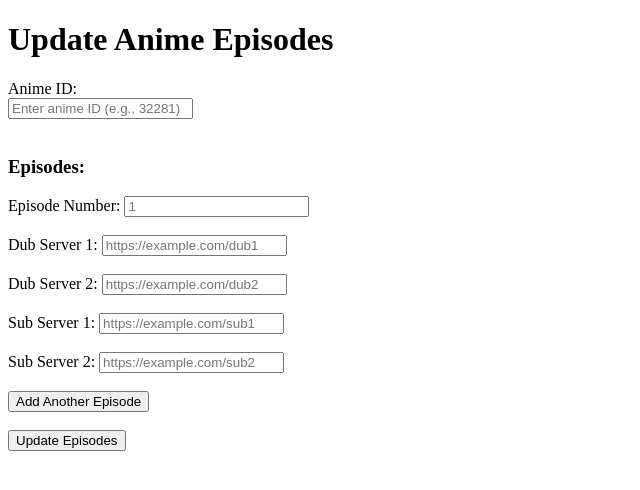
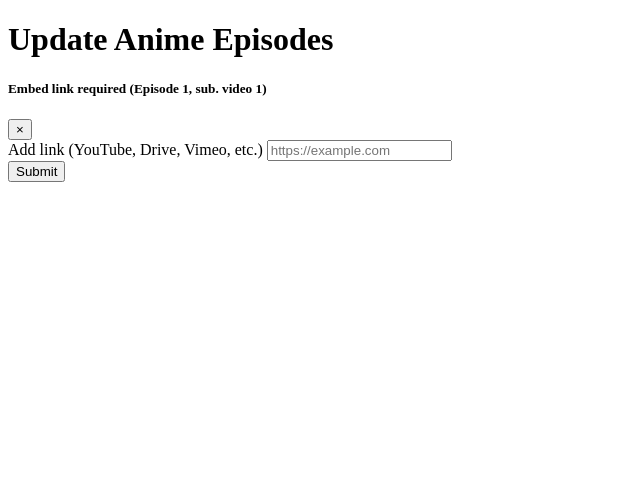
Before and after one commit to animeroman/RomanAPI, a Flask app: page / in a window 1280 px wide. Shown: the top 490 px of the page, without its empty margins (0-640 px from the left). Run offline with Flask 3, Linux system fonts and the light colour scheme; parts of the project's set-up code (start-up, migrations or seed data) failed here and were passed over.

Commit message:
Updating index.html and app.py as modal sender

```diff
--- a/app.py
+++ b/app.py
@@ -1,6 +1,7 @@
 from flask import Flask, jsonify, request, render_template
 from flask_cors import CORS
 import json
+from functools import wraps  # Import wraps to preserve original function names
 
 app = Flask(__name__)
 # Enable CORS with specific origins
@@ -10,19 +11,38 @@
 with open('export.json', 'r') as f:
     data = json.load(f)
 
+# Define the API key
+API_KEY = "SkYCKXd3lZwgW7SDZZBcQOkHoCw4ggczeGFAmtbdUeJFTMWua3KYW9RDw36Esppx1c6Kp6wfy0fTh1YdvUTMF5faEyurPItvRwUKrkiZtT8DMO33yiHEppNcusg85dYC"
+
+def require_api_key(f):
+    """
+    Decorator to require an API key for a route.
+    """
+    @wraps(f)  # Use wraps to preserve the original function's name
+    def decorated_function(*args, **kwargs):
+        # Retrieve the Authorization header
+        api_key = request.headers.get("Authorization")
+        print("Received API Key:", api_key)  # Debugging: Log received API key
+        if not api_key or api_key != f"Bearer {API_KEY}":
+            return jsonify({"error": "Unauthorized access, invalid API key"}), 403
+        return f(*args, **kwargs)
+    return decorated_function
+
 @app.route('/')
 def home():
     return render_template('index.html')
 
 @app.route('/api/anime', methods=['GET'])
 def get_anime():
+    print("Headers received for /api/anime:", request.headers)  # Debugging: Log headers
     return jsonify(data)
 
 @app.route('/api/anime', methods=['POST'])
+@require_api_key
 def add_anime():
     try:
         new_entry = request.json
-        print("Received data:", new_entry)  # Debugging log
+        print("Received data for POST /api/anime:", new_entry)  # Debugging log
 
         if not new_entry or 'id' not in new_entry or 'animeEnglish' not in new_entry:
             return jsonify({"error": "Invalid data"}), 400
@@ -40,14 +60,15 @@
 
         return jsonify({"message": "Anime added successfully!"}), 201
     except Exception as e:
-        print("Error:", e)  # Debugging log
+        print("Error in POST /api/anime:", e)  # Debugging log
         return jsonify({"error": str(e)}), 500
 
 @app.route('/api/anime/update', methods=['PUT'])
+@require_api_key
 def update_anime():
     try:
         update_data = request.json
-        print("Received update data:", update_data)  # Debugging log
+        print("Received data for PUT /api/anime/update:", update_data)  # Debugging log
 
         # Validate the incoming data
         if not update_data or 'id' not in update_data or 'episodes' not in update_data:
@@ -77,7 +98,7 @@
             if existing_episode:
                 # Update existing episode
                 for key, value in new_episode.items():
-                    if value is not None:  # Only update non-None fields
+                    if value is not None:
                         existing_episode[key] = value
             else:
                 # Add new episode
@@ -93,7 +114,7 @@
         return jsonify({"message": "Episodes updated successfully!"}), 200
 
     except Exception as e:
-        print("Error:", e)  # Debugging log
+        print("Error in PUT /api/anime/update:", e)  # Debugging log
         return jsonify({"error": str(e)}), 500
 
 
--- a/templates/index.html
+++ b/templates/index.html
@@ -7,108 +7,97 @@
   </head>
   <body>
     <h1>Update Anime Episodes</h1>
-    <form id="updateForm">
-      <label for="id">Anime ID:</label><br />
-      <input
-        type="text"
-        id="id"
-        name="id"
-        placeholder="Enter anime ID (e.g., 32281)"
-        required
-      /><br /><br />
-
-      <h3>Episodes:</h3>
-      <div id="episodes">
-        <div class="episode">
-          <label for="episodeNumber">Episode Number:</label>
-          <input
-            type="text"
-            class="episodeNumber"
-            placeholder="1"
-            required
-          /><br /><br />
-          <label for="dubServer1">Dub Server 1:</label>
-          <input
-            type="url"
-            class="dubServer1"
-            placeholder="https://example.com/dub1"
-          /><br /><br />
-          <label for="dubServer2">Dub Server 2:</label>
-          <input
-            type="url"
-            class="dubServer2"
-            placeholder="https://example.com/dub2"
-          /><br /><br />
-          <label for="subServer1">Sub Server 1:</label>
-          <input
-            type="url"
-            class="subServer1"
-            placeholder="https://example.com/sub1"
-          /><br /><br />
-          <label for="subServer2">Sub Server 2:</label>
-          <input
-            type="url"
-            class="subServer2"
-            placeholder="https://example.com/sub2"
-          /><br /><br />
+    <div
+      class="modal fade premodal premodal-characters"
+      id="modalcharacters"
+      tabindex="-1"
+      role="dialog"
+      aria-modal="true"
+    >
+      <div class="modal-dialog modal-dialog-centered" role="document">
+        <div class="modal-content">
+          <div class="modal-header">
+            <h5 class="modal-title text-left">
+              Embed link required (Episode 1, sub. video 1)
+            </h5>
+            <button
+              type="button"
+              class="close"
+              data-dismiss="modal"
+              aria-label="Close"
+            >
+              <span aria-hidden="true">&times;</span>
+            </button>
+          </div>
+          <div class="modal-body">
+            <div
+              class="alert alert-danger mb-3"
+              id="link-error"
+              style="display: none"
+            ></div>
+            <form id="updateForm" class="preform" method="post">
+              <div class="form-group">
+                <label class="prelabel" for="link-sub1">
+                  Add link (YouTube, Drive, Vimeo, etc.)
+                </label>
+                <input
+                  type="url"
+                  class="form-control"
+                  id="link-sub1"
+                  placeholder="https://example.com"
+                  name="link"
+                  anime-id="516"
+                  episode="10"
+                  server="dubServer2"
+                  required=""
+                />
+              </div>
+              <div class="form-group link-btn mb-0">
+                <button class="btn btn-primary btn-block">Submit</button>
+                <div class="loading-relative" style="display: none">
+                  <div class="loading">
+                    <div class="span1"></div>
+                    <div class="span2"></div>
+                    <div class="span3"></div>
+                  </div>
+                </div>
+              </div>
+            </form>
+          </div>
         </div>
       </div>
-      <button type="button" id="addEpisode">Add Another Episode</button>
-      <br /><br />
-      <button type="submit">Update Episodes</button>
-    </form>
+    </div>
 
     <p id="responseMessage"></p>
 
     <script>
       document
-        .getElementById('addEpisode')
-        .addEventListener('click', function () {
-          const episodesDiv = document.getElementById('episodes');
-          const newEpisode = document.querySelector('.episode').cloneNode(true);
-
-          // Reset all input fields in the cloned episode
-          newEpisode
-            .querySelectorAll('input')
-            .forEach(input => (input.value = ''));
-          episodesDiv.appendChild(newEpisode);
-        });
-
-      document
         .getElementById('updateForm')
         .addEventListener('submit', async function (event) {
           event.preventDefault();
 
-          // Extract data from the form
-          const episodes = Array.from(
-            document.querySelectorAll('.episode')
-          ).map(episode => {
-            const episodeNumber = episode.querySelector('.episodeNumber').value;
-            const dubServer1 = episode.querySelector('.dubServer1').value;
-            const dubServer2 = episode.querySelector('.dubServer2').value;
-            const subServer1 = episode.querySelector('.subServer1').value;
-            const subServer2 = episode.querySelector('.subServer2').value;
+          // Extract data from the input element
+          const linkInput = document.getElementById('link-sub1');
+          const animeId = linkInput.getAttribute('anime-id');
+          const episodeNumber = parseInt(linkInput.getAttribute('episode'), 10);
+          const server = linkInput.getAttribute('server');
+          const linkValue = linkInput.value.trim();
 
-            // Ensure proper structure
-            return {
-              episodeNumber: parseInt(episodeNumber, 10) || null,
-              dubServer1: dubServer1.trim() || null,
-              dubServer2: dubServer2.trim() || null,
-              subServer1: subServer1.trim() || null,
-              subServer2: subServer2.trim() || null,
-            };
-          });
-
-          // Validate that all episode numbers are valid
-          if (episodes.some(ep => ep.episodeNumber === null)) {
+          // Validate inputs
+          if (!animeId || isNaN(episodeNumber) || !server || !linkValue) {
             document.getElementById('responseMessage').innerText =
-              'Error: Invalid episode numbers.';
+              'Error: Please fill in all fields.';
             return;
           }
 
           const updateData = {
-            id: document.getElementById('id').value.trim(),
-            episodes,
+            id: animeId,
+            episodes: [
+              {
+                episodeNumber,
+                [server]: linkValue,
+              },
+            ],
           };
 
           try {
@@ -116,6 +105,8 @@
               method: 'PUT',
               headers: {
                 'Content-Type': 'application/json',
+                Authorization:
+                  'Bearer SkYCKXd3lZwgW7SDZZBcQOkHoCw4ggczeGFAmtbdUeJFTMWua3KYW9RDw36Esppx1c6Kp6wfy0fTh1YdvUTMF5faEyurPItvRwUKrkiZtT8DMO33yiHEppNcusg85dYC',
               },
               body: JSON.stringify(updateData),
             });
```
